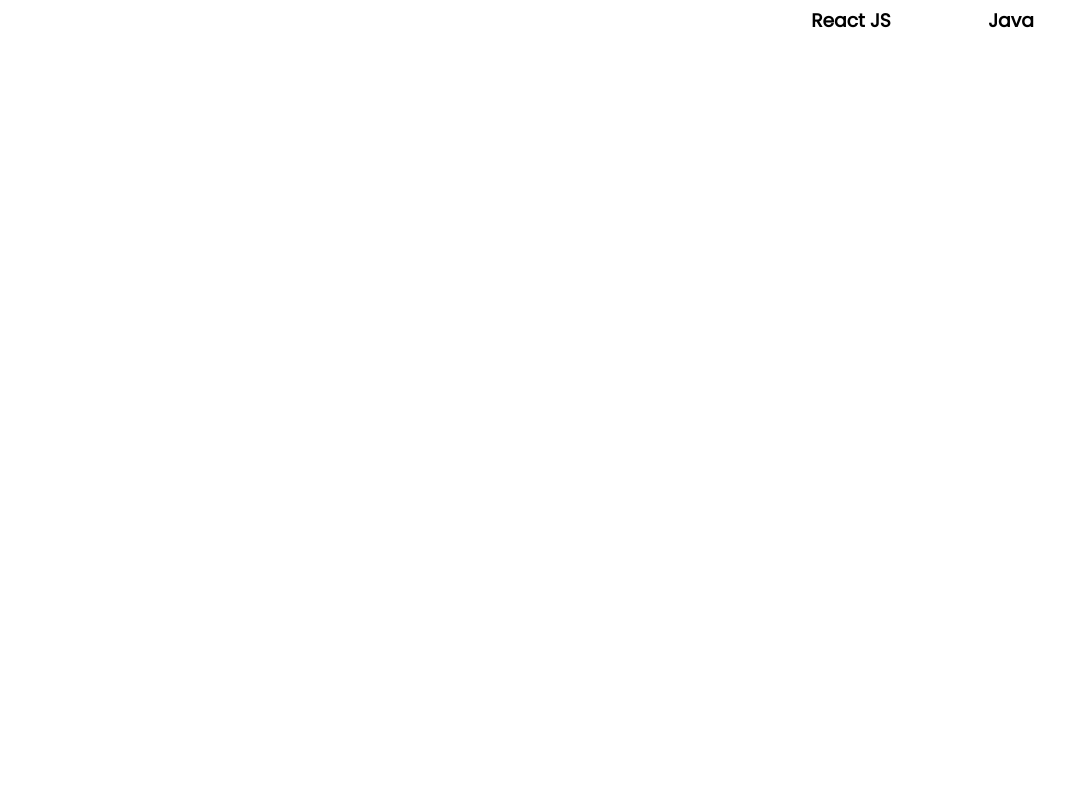
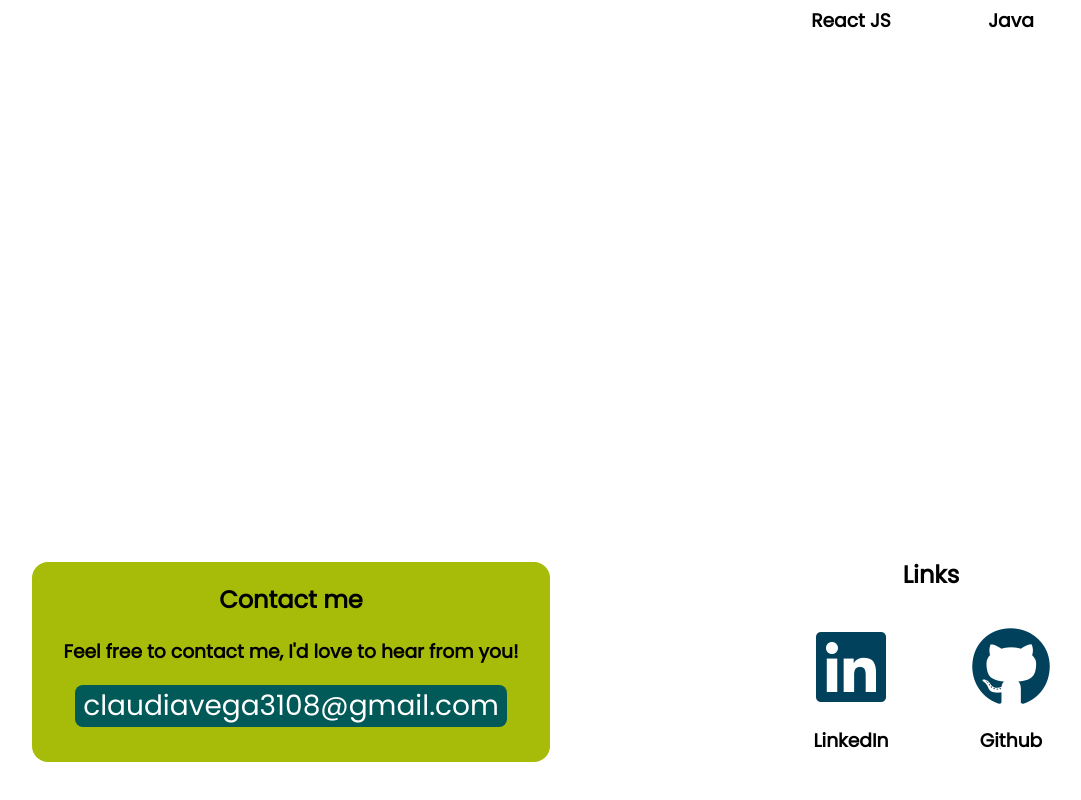
Before and after one commit to claudiamv31/portfolio, a React (Create React App) app: page / in a window 1280 px wide. Shown: the part 1418-2218 px from the top of the page, without its empty margins (29-1110 px from the left). Before the commit the page ends 1680 px from the top, so only its background shows below. Built offline with nearby package versions, Linux system fonts and the light colour scheme.

Commit message:
contact me added

```diff
--- a/src/components/Contact.js
+++ b/src/components/Contact.js
@@ -1,3 +1,38 @@
-const Contact = () => {};
+import classes from "./Contact.module.css";
+
+const Contact = () => {
+  return (
+    <div className={classes.wrapper}>
+      <div className={classes.contact}>
+        <div className={classes.box}>
+          <div>
+            <h2>Contact me</h2>
+          </div>
+          <div>
+            <h3>Feel free to contact me, I'd love to hear from you!</h3>
+          </div>
+          <div className={classes.email}>
+            <a href="mailto:claudiavega3108@gmail.com">
+              claudiavega3108@gmail.com
+            </a>
+          </div>
+        </div>
+      </div>
+      <div className={classes.links}>
+        <h2>Links</h2>
+        <div className={classes["links-logo"]}>
+          <div>
+            <i className="fa-brands fa-linkedin fa-5x"></i>
+            <h3>LinkedIn</h3>
+          </div>
+          <div>
+            <i className="fa-brands fa-github fa-5x"></i>
+            <h3>Github</h3>
+          </div>
+        </div>
+      </div>
+    </div>
+  );
+};
 
 export default Contact;
--- a/src/components/Contact.module.css
+++ b/src/components/Contact.module.css
@@ -0,0 +1,68 @@
+.wrapper {
+  display: table;
+  height: 100vh;
+  width: 100%;
+}
+
+.contact {
+  width: 50%;
+  display: table-cell;
+  font-family: "Poppins", sans-serif;
+  text-align: center;
+  height: 100vh;
+  vertical-align: middle;
+  padding: 0 1.5rem 0 1.5rem;
+}
+
+.box {
+  background-color: #a6bc09;
+  border-radius: 1rem;
+  height: 12.5rem;
+  padding: 0 2rem 0 2rem;
+  display: inline-block;
+  align-items: center;
+  justify-content: center;
+}
+
+.email {
+  background-color: var(--blue-dark);
+  display: inline-block;
+  padding: 0 0.5rem 0 0.5rem;
+  border-radius: 0.5rem;
+}
+
+.email a {
+  color: white;
+  text-decoration: none;
+  font-size: 3.5vh;
+}
+
+.links {
+  width: 50%;
+  display: table-cell;
+  font-family: "Poppins", sans-serif;
+  text-align: center;
+  height: 100vh;
+  vertical-align: middle;
+  padding: 0 1.5rem 0 1.5rem;
+}
+
+.links h2 {
+  text-align: center;
+  padding-bottom: 1rem;
+}
+
+.links-logo {
+  text-align: center;
+}
+
+.links-logo div {
+  display: inline-block;
+  width: 10rem;
+  height: 10rem;
+}
+
+.links-logo i {
+  color: var(--blue-darker);
+  width: 6rem;
+}
--- a/src/pages/Portfolio.js
+++ b/src/pages/Portfolio.js
@@ -1,6 +1,7 @@
 import Home from "../components/Home";
 import MainNavigation from "../components/MainNavigation";
 import AboutMe from "../components/AboutMe";
+import Contact from "../components/Contact";
 
 const Portfolio = () => {
   return (
@@ -8,6 +9,7 @@ const Portfolio = () => {
       <MainNavigation />
       <Home />
       <AboutMe />
+      <Contact />
     </div>
   );
 };
```
